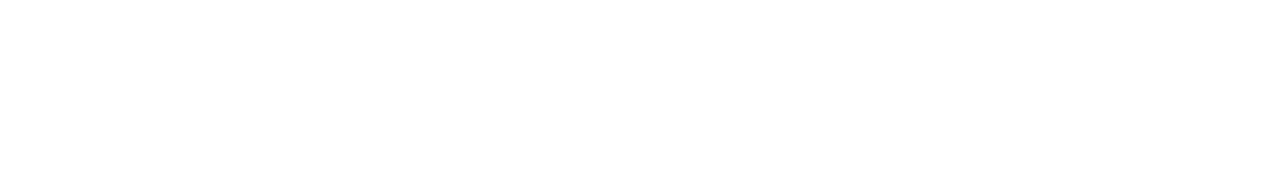
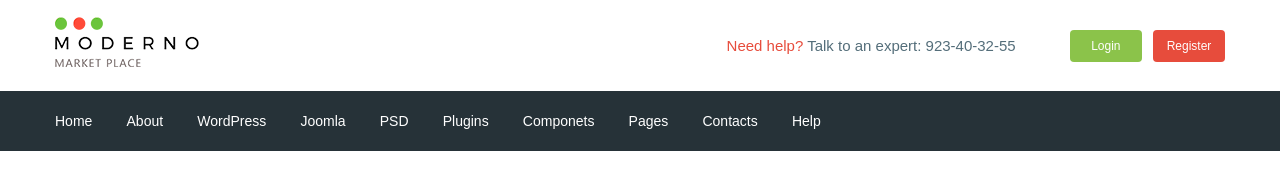
Before and after one commit to Sinewys/Moderno, a website: page app/index.html in a window 1280 px wide. Drawn offline with nearby package versions, Linux system fonts and the light colour scheme; files that its build step writes are made by us from their sources.

Commit message:
added header

```diff
--- a/app/index.html
+++ b/app/index.html
@@ -5,10 +5,108 @@
     <meta name="viewport" content="width=device-width, initial-scale=1.0">
     <meta http-equiv="X-UA-Compatible" content="ie=edge">
     <title>First job</title>
+    <link href="https://fonts.googleapis.com/css?family=Roboto:500,700&display=swap&subset=cyrillic" rel="stylesheet">
     <link rel="stylesheet" href="css/libs.min.css">
     <link rel="stylesheet" href="css/style.min.css">
 </head>
 <body>
+ <header class="header">
+   <div class="header__top">
+      <div class="container">
+        <div class="header__top-inner">
+          <div class="header__logo">
+            <a href="#">
+              <img src="images/logo.png" alt="">
+             </a>
+           </div>
+           <div class="header__text">
+               <a href="#">
+                 <span>Need help?</span>
+               </a> Talk to an expert: <a class="header__phone" href="tell:92340325">923-40-32-55</a>
+           </div>
+           <div class="header__box">
+             <a class="basket" href="#"></a>
+             <a class="header__btn header__btn-login" href="#">Login</a>
+             <a class="header__btn header__btn-register" href="#">Register</a>
+           </div>
+           </div>
+     </div>
+   </div>
+   <div class="header__menu">
+     <div class="container">
+       <nav class="menu">
+        <ul class="menu__list">
+          <li>
+            <a href="#">
+              Home
+            </a>
+          </li>
+          <li>
+            <a href="#">
+              About
+            </a>
+          </li>
+          <li>
+            <a href="#">
+              WordPress
+            </a>
+          </li>
+          <li>
+            <a href="#">
+              Joomla
+            </a>
+          </li>
+          <li>
+            <a href="#">
+              PSD
+            </a>
+          </li>
+          <li>
+            <a href="#">
+              Plugins
+            </a>
+          </li>
+          <li>
+            <a href="#">
+              Componets
+            </a>
+          </li>
+          <li>
+            <a href="#">
+              Pages
+            </a>
+          </li>
+          <li>
+            <a href="#">
+              Contacts
+            </a>
+          </li>
+          <li>
+            <a href="#">
+              Help
+            </a>
+          </li>
+        </ul>
+       </nav>
+     </div>
+   </div>
+ </header>
+
+
+
+
+
+
+
+
+
+
+
+
+
+
+
+
 
 
     <script src="https://ajax.googleapis.com/ajax/libs/jquery/3.4.1/jquery.min.js"></script>
--- /dev/null
+++ b/app/scss/_fonts.scss
@@ -0,0 +1,8 @@
+@font-face {
+	font-family: 'Roboto-Regular', sans-serif;
+    src:    url('../fonts/Roboto-Regular.woff2') format('woff2'),
+            url('../fonts/Roboto-Regular.woff') format('woff');
+            font-weight: 400;
+            font-display: swap;
+
+}
--- /dev/null
+++ b/app/scss/_global.scss
@@ -0,0 +1,32 @@
+
+html{
+    box-sizing: border-box;
+}
+*,
+*::before,
+*::after {
+    box-sizing: inherit;
+}
+a {
+    display: inline-block;
+    text-decoration: none;
+    color: $text;
+}
+ul,
+li {
+    margin: 0;
+    padding: 0;
+    list-style: none;
+}
+.container {
+    max-width: 1200px;
+    margin: 0 auto;
+    padding: 0 15px;
+}
+body {
+    font-family: 'Roboto-Regular', sans-serif;
+    font-size: 15px;
+    line-height: 24px;
+    color: $text;
+    font-weight: 400;
+}
--- /dev/null
+++ b/app/scss/_vars.scss
@@ -0,0 +1,4 @@
+$text: #546e7a;
+$red: #e74c3c;
+$green: #8bc34a;
+$bg: #263238;
--- a/app/scss/style.scss
+++ b/app/scss/style.scss
@@ -1,8 +1,54 @@
-html{
-    box-sizing: border-box;
+@import '_vars';
+@import '_global';
+@import '_fonts';
+
+
+
+.header__top-inner{
+    display: flex;
+    justify-content: space-between;
+    height: 91px;
+    align-items: center;
 }
-*,
-*::before,
-*::after {
-    box-sizing: inherit;
+.header__text {
+    margin-left: auto;
+    margin-right: 50px;
+    span{
+        color: $red;
+    }
 }
+.header__btn{
+    padding: 4px;
+    width: 72px;
+    border-radius: 4px;
+    text-align: center;
+    color: #fff;
+    font-size: 12px;
+}
+.header__btn-login {
+    background-color: $green;
+}
+.header__btn-register {
+    background-color: $red;
+    margin-left: 7px;
+}
+.header__menu {
+    background-color: $bg;
+}
+.menu {
+    display: flex;
+    align-items: center;
+    height: 60px;
+}
+.menu__list {
+    li{
+        display: inline-block;
+        & + li {
+            margin-left: 30px;
+        }
+    }
+    a{
+        color: #fff;
+        font-size: 14px;
+    }
+}
--- a/gulpfile.js
+++ b/gulpfile.js
@@ -11,7 +11,7 @@ let gulp = require('gulp'),
 
 
 gulp.task('sass', function(){
-    return gulp.src('app/scss/style.scss')
+    return gulp.src('app/scss/**/*.scss')
             .pipe(sass({outputStyle: 'compressed'}))
             .pipe(rename({suffix : '.min' }))
             .pipe(autoprefixer({
@@ -90,7 +90,7 @@ gulp.task('browser-sync', function() {
 
 
 gulp.task('watch', function(){
-    gulp.watch('app/scss/style.scss', gulp.parallel('sass'))
+    gulp.watch('app/scss/**/*.scss', gulp.parallel('sass'))
     gulp.watch('app/*.html', gulp.parallel('html'))
     gulp.watch('app/js/*.js', gulp.parallel('js'))
 
```
Also changed, not shown: app/fonts/Roboto-Regular.woff (added), app/fonts/Roboto-Regular.woff2 (added), app/images/logo.png (added).
